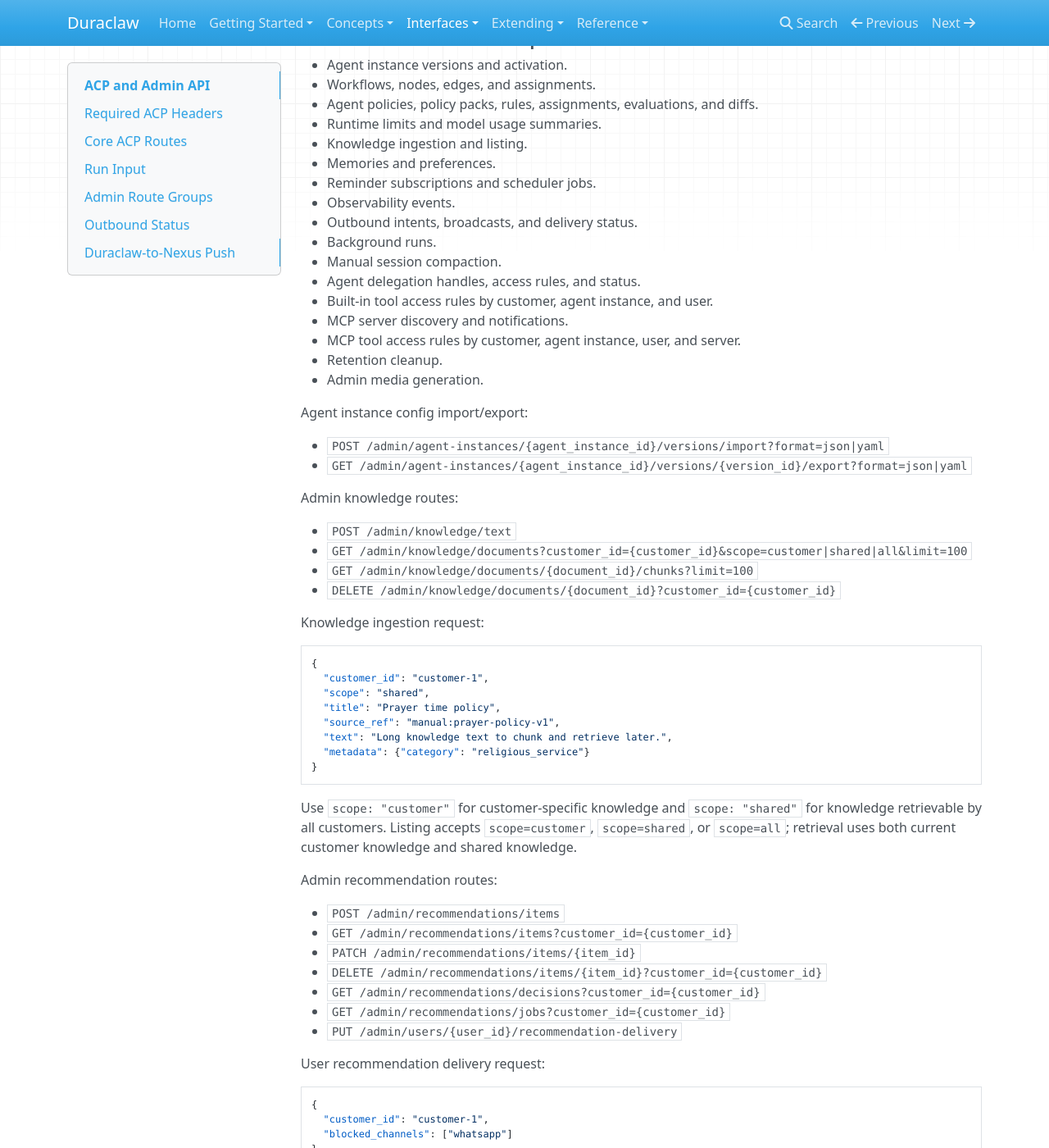
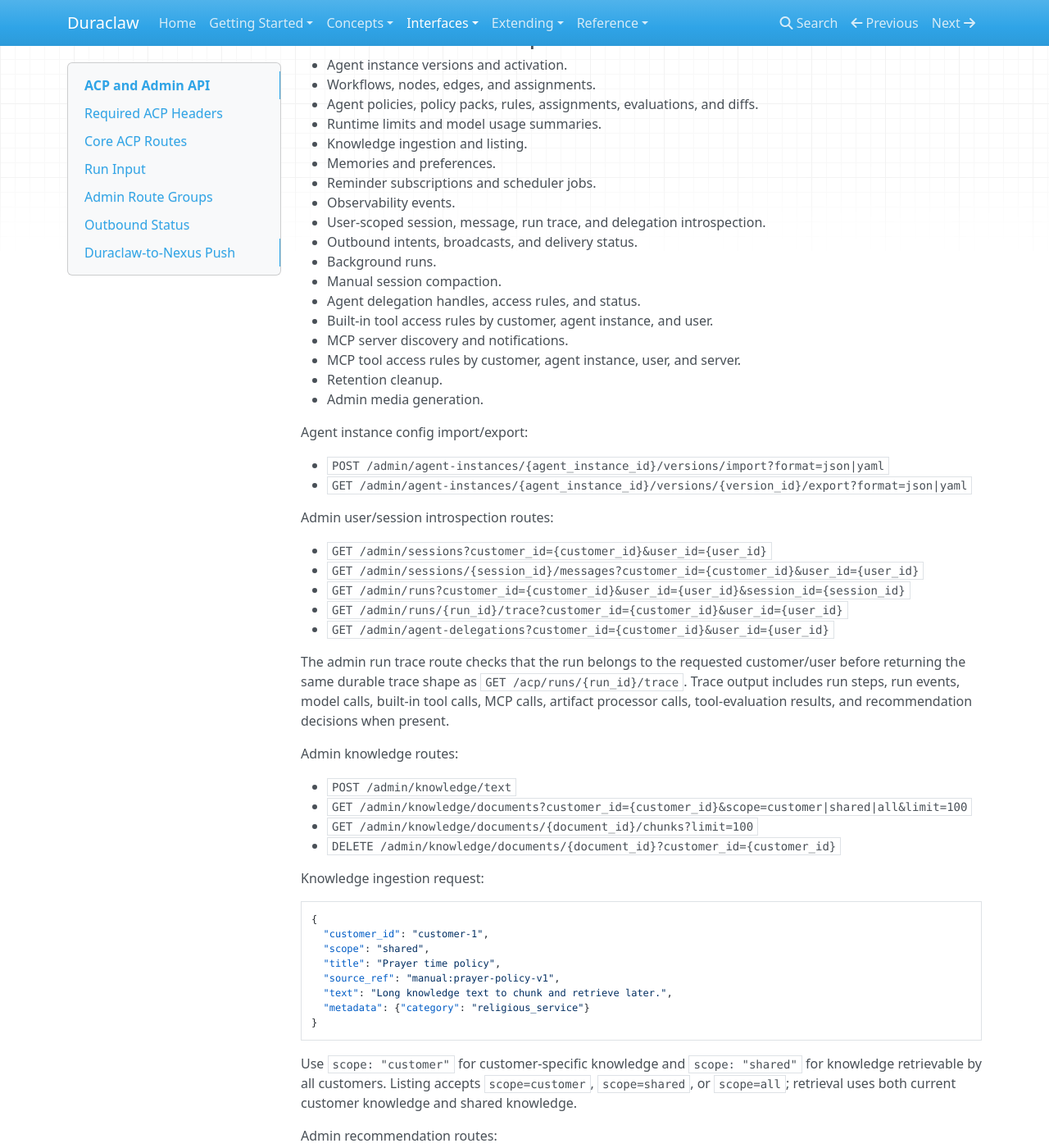
Before and after one commit to zean00/duraclaw, an MkDocs documentation site: the page built from docs/interfaces/api.md, in a window 1280 px wide and 1400 px high, scrolled down 3583 px. Shown: the whole window at 82% size. Built offline with MkDocs 1.6.1, drawn with Linux system fonts in a browser that asks for light colours; nearby versions of some CDN libraries.

Commit message:
Document admin trace introspection routes

```diff
--- a/docs/interfaces/api.md
+++ b/docs/interfaces/api.md
@@ -152,6 +152,7 @@ Supported part types include `text`, `artifact_ref`, `location`, `structured_dat
 - Memories and preferences.
 - Reminder subscriptions and scheduler jobs.
 - Observability events.
+- User-scoped session, message, run trace, and delegation introspection.
 - Outbound intents, broadcasts, and delivery status.
 - Background runs.
 - Manual session compaction.
@@ -166,6 +167,16 @@ Agent instance config import/export:
 
 - `POST /admin/agent-instances/{agent_instance_id}/versions/import?format=json|yaml`
 - `GET /admin/agent-instances/{agent_instance_id}/versions/{version_id}/export?format=json|yaml`
+
+Admin user/session introspection routes:
+
+- `GET /admin/sessions?customer_id={customer_id}&user_id={user_id}`
+- `GET /admin/sessions/{session_id}/messages?customer_id={customer_id}&user_id={user_id}`
+- `GET /admin/runs?customer_id={customer_id}&user_id={user_id}&session_id={session_id}`
+- `GET /admin/runs/{run_id}/trace?customer_id={customer_id}&user_id={user_id}`
+- `GET /admin/agent-delegations?customer_id={customer_id}&user_id={user_id}`
+
+The admin run trace route checks that the run belongs to the requested customer/user before returning the same durable trace shape as `GET /acp/runs/{run_id}/trace`. Trace output includes run steps, run events, model calls, built-in tool calls, MCP calls, artifact processor calls, tool-evaluation results, and recommendation decisions when present.
 
 Admin knowledge routes:
 
```
Also changed, not shown: README.md (+6 -0 lines), docs/operations.md (+4 -1 lines).
